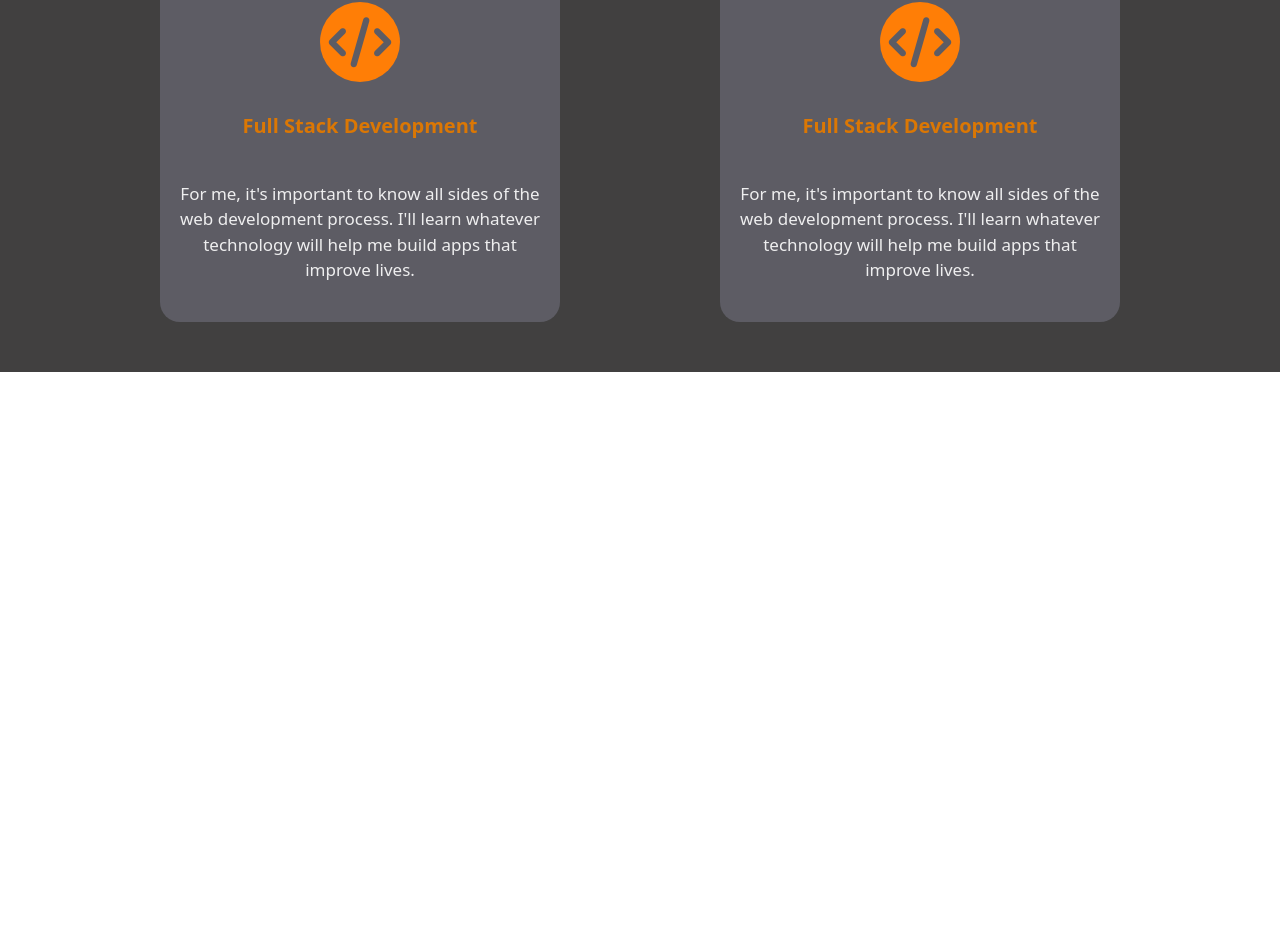
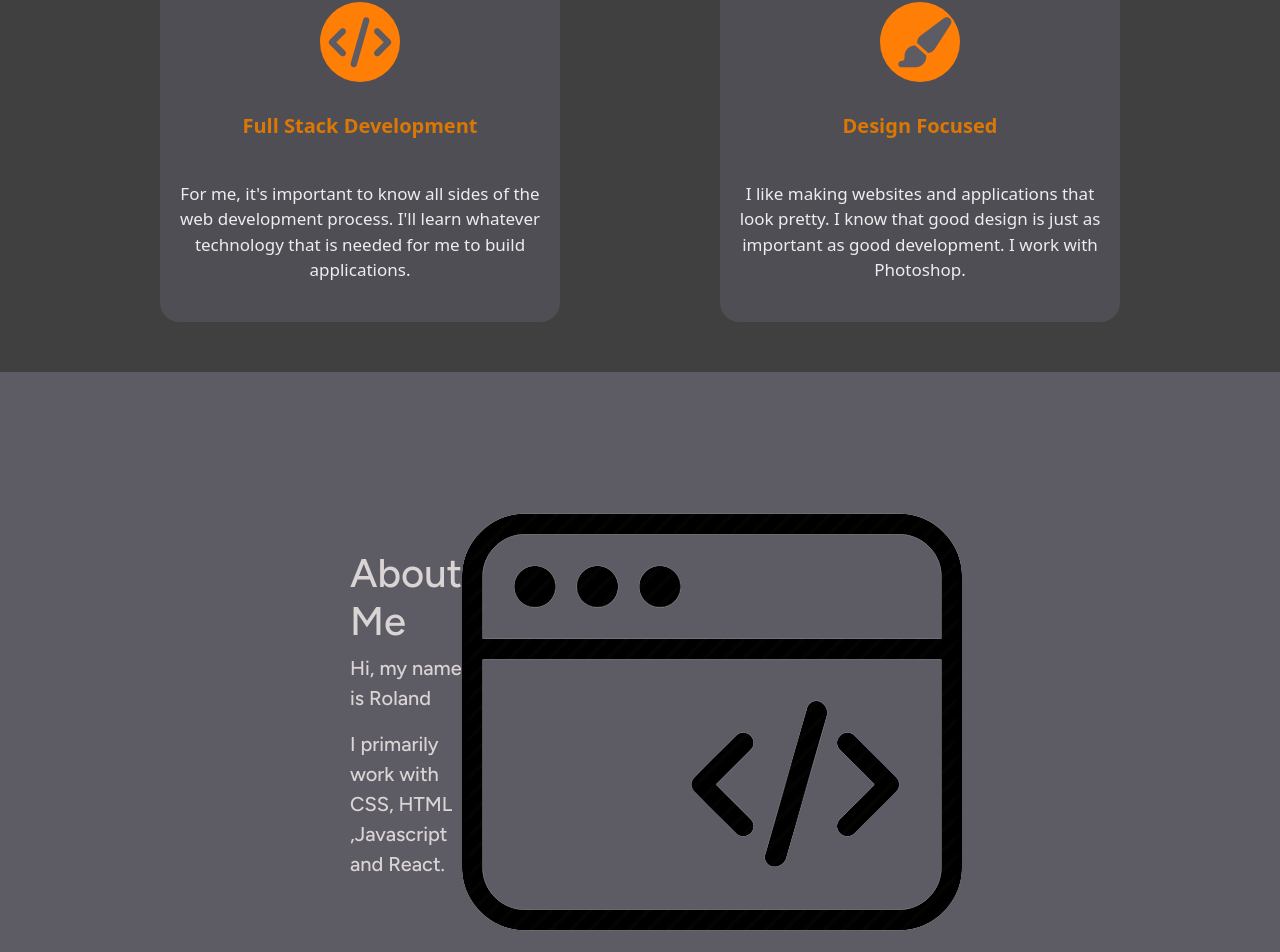
Before and after one commit to Pacman-1/portfolio, a React (Create React App) app: page / in a window 1280 px wide. Shown: the part 728-1680 px from the top of the page. Before the commit the page ends 1100 px from the top, so only its background shows below. Built offline with nearby package versions, Linux system fonts and the light colour scheme; a web font is replaced by a local one.

Commit message:
about me section

```diff
--- a/src/App.js
+++ b/src/App.js
@@ -1,6 +1,7 @@
 import Navbar from "./components/Navbar";
 import Herosection from "./components/Herosection"
 import Skillsection from "./components/Skillsection";
+import Aboutme from "./components/Aboutme";
 
 function App() {
   return (
@@ -10,6 +11,7 @@ function App() {
     <div className="page-sections">
     <Herosection/>
    <Skillsection/>
+    <Aboutme/>
     </div>
 
     </div>
--- /dev/null
+++ b/src/components/Aboutme.js
@@ -0,0 +1,19 @@
+import React from "react";
+import "../styles/aboutMe.css"
+import imagePhoto from "../images/image1.png"
+
+const Aboutme = ()=>{
+return(
+    <section className="section-container">
+        <div className="about-me-section">
+            <h1 className="about-me-text">About Me</h1>
+
+            <p>Hi, my name is Roland</p>
+            <p>I primarily work with CSS, HTML ,Javascript and React. </p>
+        </div>
+        <img src={imagePhoto} alt="Logo" />
+    </section>
+)
+}
+
+export default Aboutme
--- a/src/components/Cardsection.js
+++ b/src/components/Cardsection.js
@@ -6,7 +6,7 @@ import "../styles/cardSection.css";
 const CardCase =(props) =>{
 return (
    <section className="cards">
-      <div className="image"><i class="fa-solid fa-code"></i></div>
+      <div className="image"><i class={props.image}></i></div>
         <div className="cardName">{props.cardName}</div>
         <div className="cardDescription">{props.description}</div>
    </section>
--- a/src/components/Herosection.js
+++ b/src/components/Herosection.js
@@ -24,7 +24,6 @@ const Herosection = ()=>{
               <a href="https://github.com/Pacman-1" target={"__blank"}> <i class="fa-brands fa-github fa-2xl"></i></a>
 
                <a href="https://www.linkedin.com/in/roland-cook-455870247/" target={"__blank"}> <i class="fa-brands fa-linkedin fa-2xl"></i></a>
-
                 </div>
 
             </div>
--- a/src/components/Skillsection.js
+++ b/src/components/Skillsection.js
@@ -8,8 +8,8 @@ const Skillsection = () =>{
 return (
 
     <section className="skillSection">
-        <CardCase cardName="Full Stack Development" description="For me, it's important to know all sides of the web development process. I'll learn whatever technology will help me build apps that improve lives."/>
-        <CardCase cardName="Full Stack Development" description="For me, it's important to know all sides of the web development process. I'll learn whatever technology will help me build apps that improve lives."/>
+        <CardCase cardName="Full Stack Development" description="For me, it's important to know all sides of the web development process. I'll learn whatever technology that is needed for me to build applications." image="fa-solid fa-code"/>
+        <CardCase cardName="Design Focused" description="I like making websites and applications that look pretty. I know that good design is just as important as good development. I work with Photoshop." image="fa-solid fa-paintbrush"/>
 
     </section>
 )
--- /dev/null
+++ b/src/styles/aboutMe.css
@@ -0,0 +1,14 @@
+.about-me-section{
+    font-family: 'Figtree', sans-serif;
+    font-size: 20px;
+    color: rgba(226, 220, 220, 0.938);
+display: flex;
+flex-direction: column;
+
+
+}
+
+.section-container{
+    padding: 350px;
+    justify-content: space-between;
+}
--- a/src/styles/cardSection.css
+++ b/src/styles/cardSection.css
@@ -1,5 +1,5 @@
 .cards{
-    background-color: #5d5c64;
+    background-color: #4f4e55;
     height: 350px;
     width: 400px;
     border-radius: 20px;
@@ -18,7 +18,6 @@
     background-color: #ff7e06;
 
 }
-
 .cardName{
     font-size: 20px;
     font-weight:600;
```
Also changed, not shown: src/images/image2.png (deleted), src/images/image3.png (deleted).
